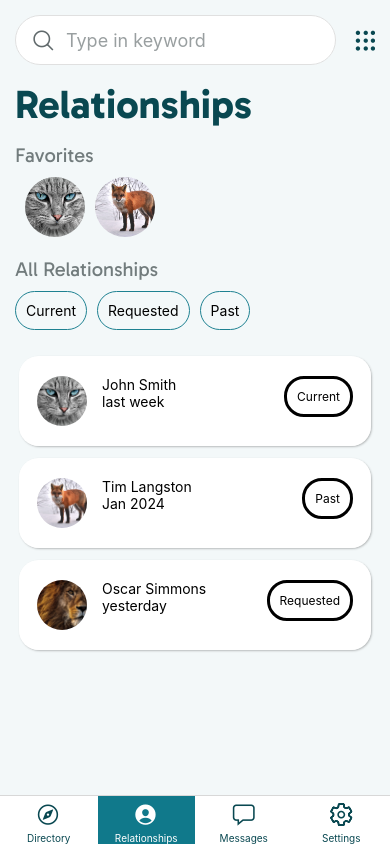
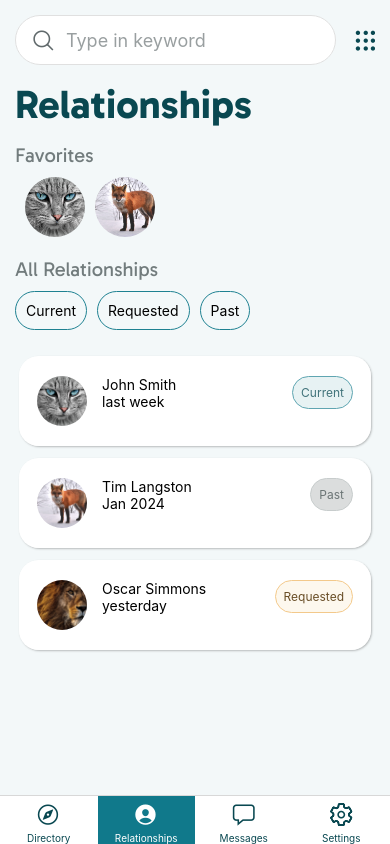
Before and after one commit to Valyria-Studios/ellis_app, a React Native app in the folder App/: screen /Relationships in a window 390 px wide. Built offline with nearby package versions, Linux system fonts and the light colour scheme.

Commit message:
Styled Status Text and Container

```diff
--- a/App/screens/Relationships.js
+++ b/App/screens/Relationships.js
@@ -112,7 +112,42 @@ const RelationshipPage = () => {
                   </View>
                 </View>
                 <View>
-                  <Text style={styles.status}>{client.status}</Text>
+                  <View
+                    style={[
+                      styles.status,
+                      client.status === "Current"
+                        ? {
+                            backgroundColor: "#e7f2f3",
+                            borderColor: "#5fa5b1",
+                          }
+                        : {},
+                      client.status === "Requested"
+                        ? {
+                            backgroundColor: "#fdf8ee",
+                            borderColor: "#f3c98b",
+                          }
+                        : {},
+                      client.status === "Past"
+                        ? {
+                            backgroundColor: "#dbdddd",
+                            borderColor: "#c7cccc",
+                          }
+                        : {},
+                    ]}
+                  >
+                    <Text
+                      style={[
+                        styles.statusText,
+                        client.status === "Current" ? { color: "#41737a" } : {},
+                        client.status === "Requested"
+                          ? { color: "#694e27" }
+                          : {},
+                        client.status === "Past" ? { color: "#6c7576" } : {},
+                      ]}
+                    >
+                      {client.status}
+                    </Text>
+                  </View>
                 </View>
               </View>
             </View>
@@ -179,7 +214,6 @@ const styles = StyleSheet.create({
 
   header: {
     flex: 1,
-    // borderWidth: 3,
     flexDirection: "row",
     justifyContent: "space-between",
   },
@@ -192,11 +226,14 @@ const styles = StyleSheet.create({
   name: {},
 
   status: {
-    alignContent: "center",
+    alignItems: "center",
     justifyContent: "center",
-    padding: 10,
-    borderWidth: 3,
-    borderRadius: 20,
+    borderWidth: 1,
+    borderRadius: 18,
+  },
+
+  statusText: {
+    padding: 8,
     fontSize: 12,
   },
 });
```
